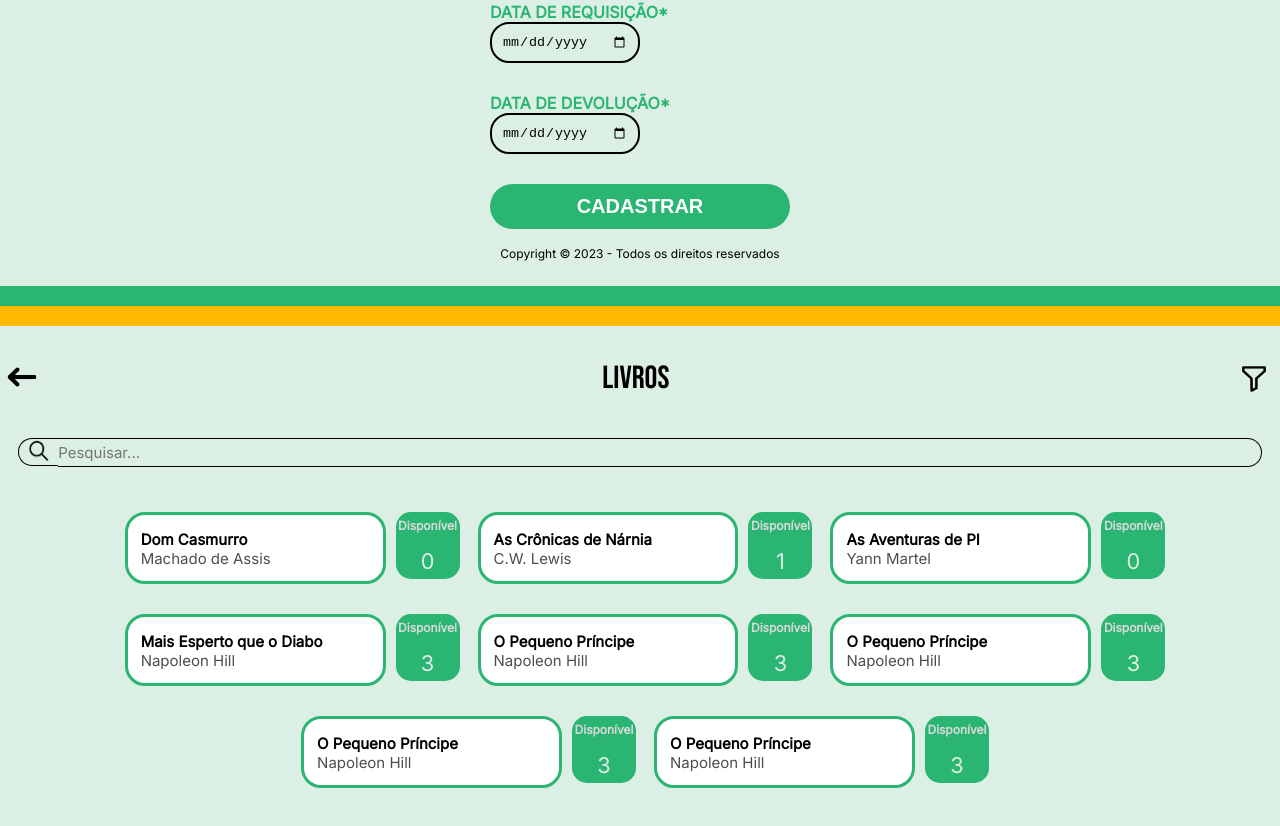
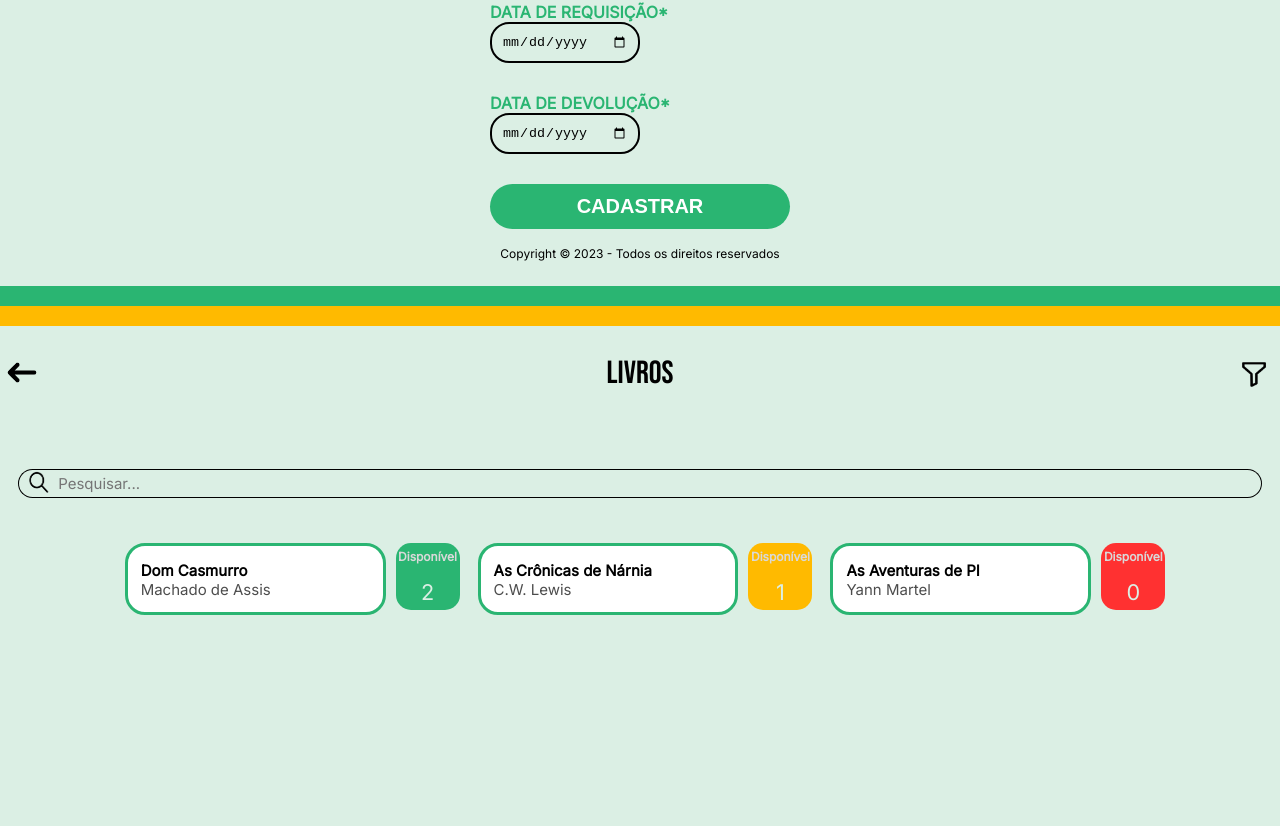
Before and after one commit to kaykeeb3/App_Mobile, a React (Vite) app: page / in a window 1280 px wide. Shown: the part 7316-8142 px from the top of the page. After the commit the page ends 7979 px from the top, so only its background shows below. Built offline with nearby package versions, Linux system fonts and the light colour scheme.

Commit message:
Background-color dinamico das quantidades, fix bug no filtro de pesquisa

```diff
--- a/src/App.jsx
+++ b/src/App.jsx
@@ -6,8 +6,6 @@ import Request from "./components/Request";
 import EditProfile from "./components/editProfile";
 import PageRequest from "./pages/PageRequests"
 import PageLivros from "./pages/PageLivros"
-
-/*import PageLivros from "./pages/PageLivros"*/
 
 function App() {
   return (
@@ -20,7 +18,6 @@ function App() {
       <EditProfile />
       <PageRequest />
       <PageLivros />
-
     </>
   );
 }
--- a/src/components/CardLivro/CardLivro.jsx
+++ b/src/components/CardLivro/CardLivro.jsx
@@ -1,11 +1,16 @@
-import React, { useState } from "react"
 import { ContainerLivro, Livro, Info, LivroTitulo, LivroAutor, LivroStatus, Availability, LivroQuant } from './styles/CardLivroStyled.jsx'
 
 const CardLivro = (props) => {
-  const { titulo, autor, quant } = props;
-  const [backgroundColor, setBackgroundColor] = useState('#2AB572');
 
+ let backgroundColor;
 
+  if (props.quant === 0) {
+    backgroundColor = '#FF3131';
+  } else if (props.quant === 1) {
+    backgroundColor = '#FFBA00';
+  } else {
+    backgroundColor = '#2AB572';
+  }
 
   return (
     <>
@@ -13,10 +18,10 @@ const CardLivro = (props) => {
       <Livro>
         <Info>
           <LivroTitulo>
-          {titulo}
+          {props.titulo}
           </LivroTitulo>
           <LivroAutor>
-          {autor}
+          {props.autor}
           </LivroAutor>
         </Info>
       </Livro>
--- a/src/components/MenuLivro/MenuLivro.jsx
+++ b/src/components/MenuLivro/MenuLivro.jsx
@@ -12,9 +12,6 @@ const MenuLivro = () => {
   return (
     <>
     <Div>
-    <BtnFilter onClick={toggleMenu}>
-    <ImgFilter src={IconFilter}/>
-    </BtnFilter>
     {isOpen && (
     <Ul>
     <Li>Todos</Li>
@@ -27,12 +24,10 @@ const MenuLivro = () => {
     <Li>Conto</Li>
     <Li>Poesia</Li>
     </Ul>
-    /*<div>
-         <option value="Todos">TODOS</option>
-         <option value="Romance">Romance</option>
-         <option value="Aventura">Aventura</option>
-     </div>*/
     )}
+    <BtnFilter onClick={toggleMenu}>
+    <ImgFilter src={IconFilter}/>
+    </BtnFilter>
     </Div>
     </>
   )
--- a/src/components/MenuLivro/styles/MenuLivroStyled.jsx
+++ b/src/components/MenuLivro/styles/MenuLivroStyled.jsx
@@ -1,6 +1,7 @@
 import styled from 'styled-components'
 
 export const Div = styled.div`
+  display: flex;
   height: 29.4px;
 `;
 export const BtnFilter = styled.button`
@@ -12,8 +13,9 @@ export const ImgFilter = styled.img`
   height: 29.4px;
 `;
 export const Ul = styled.ul`
-  float: left;
+  position: relative;
   list-style: none;
+  border-radius: 4px;
   text-align: center;
   font-family: Inter;
   font-size: 11px;
--- a/src/pages/PageLivros/index.jsx
+++ b/src/pages/PageLivros/index.jsx
@@ -6,17 +6,6 @@ import MenuLivro from "../../components/MenuLivro/MenuLivro.jsx"
 import IconBack from "../../assets/Sistema_-_SIBI__6_-removebg-preview.png"
 
 const PageLivros = () => {
-
-  /*function verificaPropriedade(props) {
-    React.Children.map(props.children, (child) => {
-      if (child.props.quant < 1) {
-        setBackgroundColor('red');
-      }
-      if (child.props.quant === 1) {
-        setBackgroundColor('yellow');
-      }
-    });
-  }*/
 
   return (
     <Main>
@@ -39,7 +28,7 @@ const PageLivros = () => {
       <CardLivro
         titulo="Dom Casmurro"
         autor="Machado de Assis"
-        quant={0}
+        quant={2}
       />
       <CardLivro
         titulo="As Crônicas de Nárnia"
@@ -51,31 +40,6 @@ const PageLivros = () => {
         autor="Yann Martel"
         quant={0}
       />
-      <CardLivro
-        titulo="Mais Esperto que o Diabo"
-        autor="Napoleon Hill"
-        quant={3}
-      />
-      <CardLivro
-        titulo="O Pequeno Príncipe"
-        autor="Napoleon Hill"
-        quant={3}
-      />
-      <CardLivro
-        titulo="O Pequeno Príncipe"
-        autor="Napoleon Hill"
-        quant={3}
-      />
-      <CardLivro
-        titulo="O Pequeno Príncipe"
-        autor="Napoleon Hill"
-        quant={3}
-      />
-      <CardLivro
-        titulo="O Pequeno Príncipe"
-        autor="Napoleon Hill"
-        quant={3}
-      />
     </Section>
     </Main>
  )
--- a/src/pages/PageLivros/styles/pageLivrosStyled.jsx
+++ b/src/pages/PageLivros/styles/pageLivrosStyled.jsx
@@ -14,7 +14,7 @@ export const HeaderYellow = styled.header`
   height: 20px;
 `;
 export const Header = styled.div`
-  position: fixed;
+  position: relative;
   margin-top: 34px;
   display: flex;
   justify-content: space-between;
@@ -26,13 +26,18 @@ export const ImgBack = styled.img`
   height: 24.71px;
 `;
 export const Title = styled.h1`
+  z-index: 999;
+  position: absolute;
+  top: 50%;
+  left: 50%;
+  transform: translate(-50%, -50%);
   font-family: "Bebas Neue";
   font-size: 32px;
   font-weight: 400;
   line-height: 38.4px;
 `;
 export const DivForm = styled.div`
-  margin-top: 112px;
+  margin-top: 80px;
   display: flex;
   justify-content: center;
   align-items: center;
```
